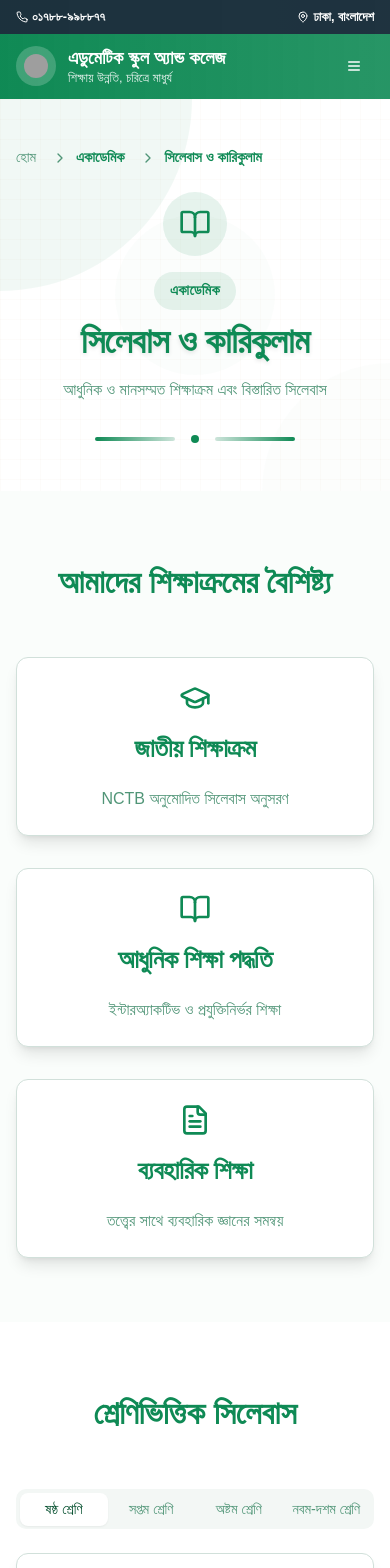
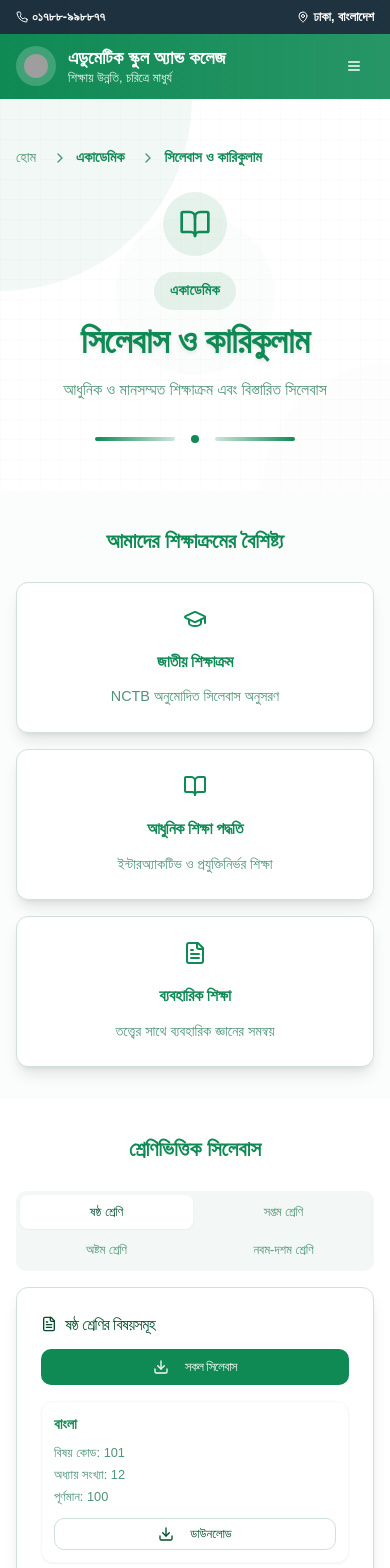
Before and after one commit to AHKWebfix/edumatic-shiksha-sangha, a React (Vite) app: page /academics/syllabus in a window 390 px wide. Shown: the top 1568 px of the page. Built offline with nearby package versions, Linux system fonts and the light colour scheme; grey boxes are pictures that could not be loaded; a web font is replaced by a local one.

Commit message:
Responsive design for syllabus page
Make the syllabus page responsive by optimizing tabs, buttons, and title font sizes for mobile view.

```diff
--- a/src/pages/academics/SyllabusPage.tsx
+++ b/src/pages/academics/SyllabusPage.tsx
@@ -47,17 +47,17 @@ const SyllabusPage = () => {
     {
       title: "জাতীয় শিক্ষাক্রম",
       description: "NCTB অনুমোদিত সিলেবাস অনুসরণ",
-      icon: <GraduationCap className="h-8 w-8" />
+      icon: <GraduationCap className="h-6 w-6 sm:h-8 sm:w-8" />
     },
     {
       title: "আধুনিক শিক্ষা পদ্ধতি",
       description: "ইন্টারঅ্যাকটিভ ও প্রযুক্তিনির্ভর শিক্ষা",
-      icon: <BookOpen className="h-8 w-8" />
+      icon: <BookOpen className="h-6 w-6 sm:h-8 sm:w-8" />
     },
     {
       title: "ব্যবহারিক শিক্ষা",
       description: "তত্ত্বের সাথে ব্যবহারিক জ্ঞানের সমন্বয়",
-      icon: <FileText className="h-8 w-8" />
+      icon: <FileText className="h-6 w-6 sm:h-8 sm:w-8" />
     }
   ];
 
@@ -78,20 +78,26 @@ const SyllabusPage = () => {
       />
 
       {/* Curriculum Features */}
-      <section className="py-16 bg-accent/10">
+      <section className="py-8 sm:py-12 lg:py-16 bg-accent/10">
         <div className="container mx-auto px-4">
-          <h2 className="text-3xl font-bold text-center text-primary mb-12">আমাদের শিক্ষাক্রমের বৈশিষ্ট্য</h2>
-          <div className="grid md:grid-cols-3 gap-8">
+          <h2 className="text-xl sm:text-2xl lg:text-3xl font-bold text-center text-primary mb-6 sm:mb-8 lg:mb-12">
+            আমাদের শিক্ষাক্রমের বৈশিষ্ট্য
+          </h2>
+          <div className="grid grid-cols-1 sm:grid-cols-2 lg:grid-cols-3 gap-4 sm:gap-6 lg:gap-8">
             {curriculumFeatures.map((feature, index) => (
               <Card key={index} className="text-center shadow-lg hover:shadow-xl transition-shadow">
-                <CardHeader>
-                  <div className="flex justify-center text-primary mb-4">
+                <CardHeader className="pb-3 sm:pb-4">
+                  <div className="flex justify-center text-primary mb-3 sm:mb-4">
                     {feature.icon}
                   </div>
-                  <CardTitle className="text-primary">{feature.title}</CardTitle>
+                  <CardTitle className="text-primary text-base sm:text-lg lg:text-xl">
+                    {feature.title}
+                  </CardTitle>
                 </CardHeader>
-                <CardContent>
-                  <p className="text-muted-foreground">{feature.description}</p>
+                <CardContent className="pt-0">
+                  <p className="text-muted-foreground text-sm sm:text-base">
+                    {feature.description}
+                  </p>
                 </CardContent>
               </Card>
             ))}
@@ -100,44 +106,68 @@ const SyllabusPage = () => {
       </section>
 
       {/* Syllabus Details */}
-      <section className="py-16">
+      <section className="py-8 sm:py-12 lg:py-16">
         <div className="container mx-auto px-4">
           <div className="max-w-6xl mx-auto">
-            <h2 className="text-3xl font-bold text-center text-primary mb-12">শ্রেণিভিত্তিক সিলেবাস</h2>
+            <h2 className="text-xl sm:text-2xl lg:text-3xl font-bold text-center text-primary mb-6 sm:mb-8 lg:mb-12">
+              শ্রেণিভিত্তিক সিলেবাস
+            </h2>
 
             <Tabs defaultValue="6" className="w-full">
-              <TabsList className="grid w-full grid-cols-4">
-                <TabsTrigger value="6">ষষ্ঠ শ্রেণি</TabsTrigger>
-                <TabsTrigger value="7">সপ্তম শ্রেণি</TabsTrigger>
-                <TabsTrigger value="8">অষ্টম শ্রেণি</TabsTrigger>
-                <TabsTrigger value="9-10">নবম-দশম শ্রেণি</TabsTrigger>
+              <TabsList className="grid w-full grid-cols-2 sm:grid-cols-4 h-auto gap-1 sm:gap-0 p-1">
+                <TabsTrigger
+                  value="6"
+                  className="text-xs sm:text-sm px-2 py-2 sm:px-3 sm:py-2 data-[state=active]:text-xs sm:data-[state=active]:text-sm"
+                >
+                  ষষ্ঠ শ্রেণি
+                </TabsTrigger>
+                <TabsTrigger
+                  value="7"
+                  className="text-xs sm:text-sm px-2 py-2 sm:px-3 sm:py-2 data-[state=active]:text-xs sm:data-[state=active]:text-sm"
+                >
+                  সপ্তম শ্রেণি
+                </TabsTrigger>
+                <TabsTrigger
+                  value="8"
+                  className="text-xs sm:text-sm px-2 py-2 sm:px-3 sm:py-2 data-[state=active]:text-xs sm:data-[state=active]:text-sm"
+                >
+                  অষ্টম শ্রেণি
+                </TabsTrigger>
+                <TabsTrigger
+                  value="9-10"
+                  className="text-xs sm:text-sm px-2 py-2 sm:px-3 sm:py-2 data-[state=active]:text-xs sm:data-[state=active]:text-sm"
+                >
+                  নবম-দশম শ্রেণি
+                </TabsTrigger>
               </TabsList>
 
               {Object.entries(subjects).map(([grade, subjectList]) => (
-                <TabsContent key={grade} value={grade} className="mt-6">
+                <TabsContent key={grade} value={grade} className="mt-4 sm:mt-6">
                   <Card className="shadow-lg">
-                    <CardHeader>
-                      <CardTitle className="flex items-center justify-between">
-                        <span className="flex items-center">
-                          <FileText className="h-6 w-6 mr-2" />
+                    <CardHeader className="pb-4">
+                      <CardTitle className="flex flex-col sm:flex-row items-start sm:items-center justify-between gap-3 sm:gap-0">
+                        <span className="flex items-center text-base sm:text-lg lg:text-xl">
+                          <FileText className="h-4 w-4 sm:h-5 sm:w-5 lg:h-6 lg:w-6 mr-2" />
                           {grade === "6" && "ষষ্ঠ শ্রেণির বিষয়সমূহ"}
                           {grade === "7" && "সপ্তম শ্রেণির বিষয়সমূহ"}
                           {grade === "8" && "অষ্টম শ্রেণির বিষয়সমূহ"}
                           {grade === "9-10" && "নবম-দশম শ্রেণির বিষয়সমূহ"}
                         </span>
-                        <Button size="sm" className="flex items-center space-x-2">
-                          <Download className="h-4 w-4" />
+                        <Button size="sm" className="flex items-center space-x-2 text-xs sm:text-sm w-full sm:w-auto justify-center">
+                          <Download className="h-3 w-3 sm:h-4 sm:w-4" />
                           <span>সকল সিলেবাস</span>
                         </Button>
                       </CardTitle>
                     </CardHeader>
                     <CardContent>
-                      <div className="grid md:grid-cols-2 lg:grid-cols-3 gap-4">
+                      <div className="grid grid-cols-1 sm:grid-cols-2 lg:grid-cols-3 gap-3 sm:gap-4">
                         {subjectList.map((subject, index) => (
                           <Card key={index} className="border border-accent/20 hover:border-primary/30 transition-colors">
-                            <CardContent className="p-4">
-                              <h3 className="font-semibold text-primary mb-2">{subject.name}</h3>
-                              <div className="space-y-1 text-sm text-muted-foreground">
+                            <CardContent className="p-3 sm:p-4">
+                              <h3 className="font-semibold text-primary mb-2 text-sm sm:text-base">
+                                {subject.name}
+                              </h3>
+                              <div className="space-y-1 text-xs sm:text-sm text-muted-foreground">
                                 <p>বিষয় কোড: {subject.code}</p>
                                 <p>অধ্যায় সংখ্যা: {subject.chapters}</p>
                                 <p>পূর্ণমান: {subject.marks}</p>
@@ -145,7 +175,7 @@ const SyllabusPage = () => {
                               <Button
                                 variant="outline"
                                 size="sm"
-                                className="w-full mt-3 flex items-center justify-center space-x-2"
+                                className="w-full mt-3 flex items-center justify-center space-x-2 text-xs sm:text-sm h-8 sm:h-9"
                               >
                                 <Download className="h-3 w-3" />
                                 <span>ডাউনলোড</span>
@@ -164,24 +194,26 @@ const SyllabusPage = () => {
       </section>
 
       {/* Additional Resources */}
-      <section className="py-16 bg-accent/10">
+      <section className="py-8 sm:py-12 lg:py-16 bg-accent/10">
         <div className="container mx-auto px-4">
-          <h2 className="text-3xl font-bold text-center text-primary mb-12">অতিরিক্ত সহায়ক উপকরণ</h2>
-          <div className="grid md:grid-cols-2 lg:grid-cols-4 gap-6 max-w-4xl mx-auto">
-            <Button variant="outline" className="h-20 flex flex-col items-center justify-center space-y-2">
-              <Download className="h-6 w-6" />
+          <h2 className="text-xl sm:text-2xl lg:text-3xl font-bold text-center text-primary mb-6 sm:mb-8 lg:mb-12">
+            অতিরিক্ত সহায়ক উপকরণ
+          </h2>
+          <div className="grid grid-cols-2 sm:grid-cols-2 lg:grid-cols-4 gap-3 sm:gap-4 lg:gap-6 max-w-4xl mx-auto">
+            <Button variant="outline" className="h-16 sm:h-20 flex flex-col items-center justify-center space-y-1 sm:space-y-2 text-xs sm:text-sm">
+              <Download className="h-4 w-4 sm:h-5 sm:w-5 lg:h-6 lg:w-6" />
               <span>মডেল প্রশ্ন</span>
             </Button>
-            <Button variant="outline" className="h-20 flex flex-col items-center justify-center space-y-2">
-              <Download className="h-6 w-6" />
+            <Button variant="outline" className="h-16 sm:h-20 flex flex-col items-center justify-center space-y-1 sm:space-y-2 text-xs sm:text-sm">
+              <Download className="h-4 w-4 sm:h-5 sm:w-5 lg:h-6 lg:w-6" />
               <span>অনুশীলনী</span>
             </Button>
-            <Button variant="outline" className="h-20 flex flex-col items-center justify-center space-y-2">
-              <Download className="h-6 w-6" />
+            <Button variant="outline" className="h-16 sm:h-20 flex flex-col items-center justify-center space-y-1 sm:space-y-2 text-xs sm:text-sm">
+              <Download className="h-4 w-4 sm:h-5 sm:w-5 lg:h-6 lg:w-6" />
               <span>বই তালিকা</span>
             </Button>
-            <Button variant="outline" className="h-20 flex flex-col items-center justify-center space-y-2">
-              <Download className="h-6 w-6" />
+            <Button variant="outline" className="h-16 sm:h-20 flex flex-col items-center justify-center space-y-1 sm:space-y-2 text-xs sm:text-sm">
+              <Download className="h-4 w-4 sm:h-5 sm:w-5 lg:h-6 lg:w-6" />
               <span>শিক্ষা নির্দেশনা</span>
             </Button>
           </div>
```
